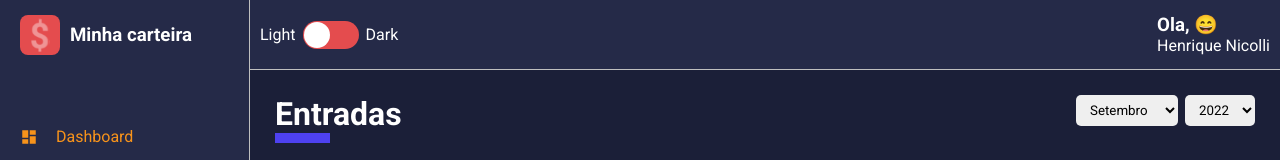
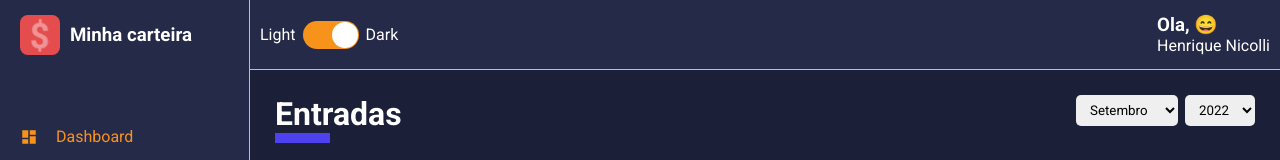
Before and after one commit to henriquenicolli/minha-carteira-react, a React (Create React App) app: page /list/entry-balance in a window 1280 px wide. Shown: the top 160 px of the page. Built offline with nearby package versions, Linux system fonts and the light colour scheme.

Commit message:
adicionado persistencia de tema

```diff
--- a/src/App.tsx
+++ b/src/App.tsx
@@ -5,7 +5,6 @@
 import { useTheme } from './hooks/theme'
 
 import Routes from './routes';
-
 
 const App: React.FC = () => {
     const {theme} = useTheme();
--- a/src/components/MainHeader/index.tsx
+++ b/src/components/MainHeader/index.tsx
@@ -1,4 +1,4 @@
-import React, { useMemo } from 'react';
+import React, {useMemo, useState} from 'react';
 
 import Toggle from '../Toggle';
 import emojis from '../../utils/emojis';
@@ -10,7 +10,18 @@
     UserName
 } from './styles';
 
+import { useTheme } from "../../hooks/theme";
+
 const MainHeader: React.FC = () => {
+
+    const { toggleTheme, theme } = useTheme();
+
+    const [darkTheme, setDarkTheme] = useState(() => theme.title === 'dark');
+
+    const handleChangeTheme = () => {
+        setDarkTheme(!darkTheme);
+        toggleTheme();
+    }
 
     const emoji = useMemo(() => {
         const indice = Math.floor(Math.random() * emojis.length);
@@ -19,7 +30,7 @@
 
     return (
         <Container>
-            <Toggle></Toggle>
+            <Toggle labelLeft="Light" labelRight="Dark" checked={darkTheme} onChange={handleChangeTheme}></Toggle>
 
             <Profile>
                 <Welcome>Ola, {emoji}</Welcome>
--- a/src/components/Toggle/index.tsx
+++ b/src/components/Toggle/index.tsx
@@ -6,18 +6,24 @@
     ToggleSelector
 } from "./styles";
 
-const Toggle: React.FC = () => (
+interface IToggleProps {
+    labelLeft: string;
+    labelRight: string;
+    checked: boolean;
+    onChange(): void;
+}
+
+const Toggle: React.FC<IToggleProps> = ({labelLeft, labelRight, checked, onChange }) => (
     <Container>
-        <ToggleLabel>Light</ToggleLabel>
+        <ToggleLabel>{labelLeft}</ToggleLabel>
         <ToggleSelector
-            checked = {false}
+            checked = {checked}
             uncheckedIcon={false}
             checkedIcon={false}
-            onChange={() => console.log('mmudou')}
+            onChange={onChange}
         ></ToggleSelector>
-        <ToggleLabel>Dark</ToggleLabel>
+        <ToggleLabel>{labelRight}</ToggleLabel>
     </Container>
-
 )
 
 export default Toggle;
--- a/src/hooks/theme.tsx
+++ b/src/hooks/theme.tsx
@@ -33,13 +33,23 @@
 const ThemeContext = createContext<IThemeContext>({} as IThemeContext);
 
 const ThemeProvider: React.FC<Props> = ({children}) => {
-    const [theme, setTheme] = useState<ITheme>(dark);
+    const [theme, setTheme] = useState<ITheme>(() => {
+        const themeSaved = localStorage.getItem('@minha-carteira:theme');
+
+        if(themeSaved) {
+            return JSON.parse(themeSaved);
+        } else {
+            return dark;
+        }
+    });
 
     const toggleTheme = () => {
         if (theme.title === 'dark') {
             setTheme(light);
+            localStorage.setItem('@minha-carteira:theme', JSON.stringify(light));
         } else {
             setTheme(dark);
+            localStorage.setItem('@minha-carteira:theme', JSON.stringify(dark));
         }
     };
 
```
